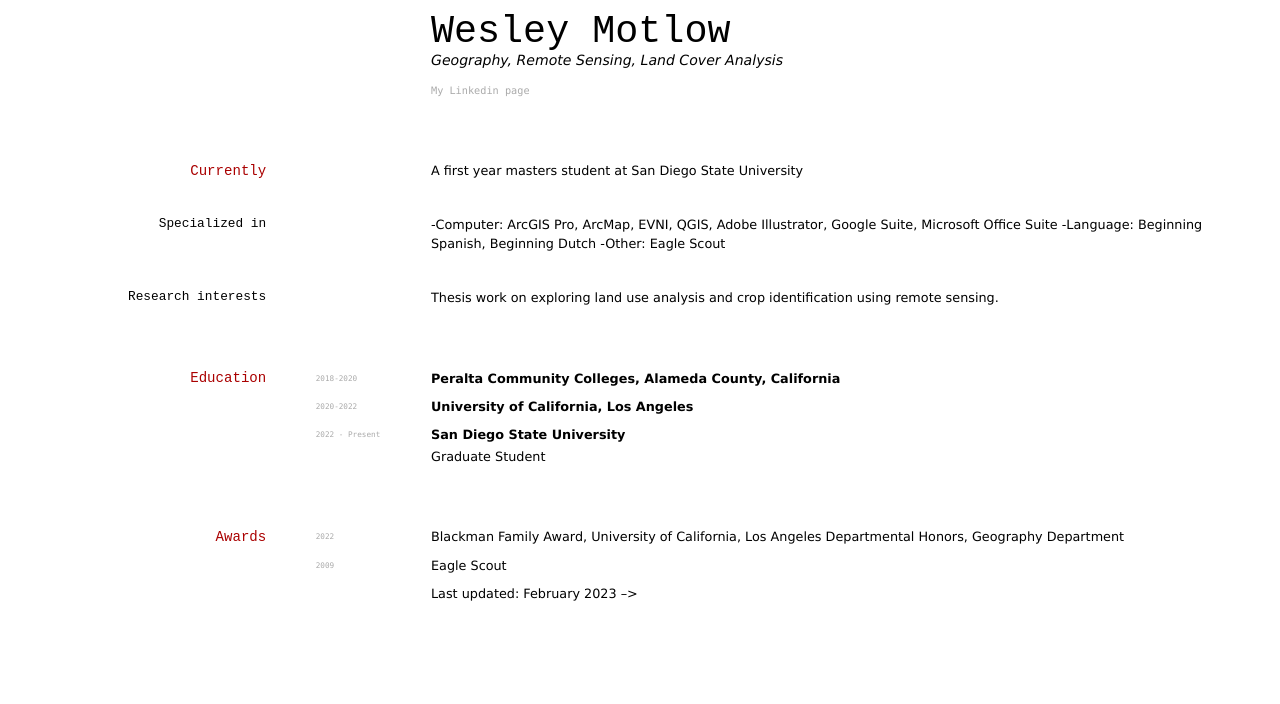
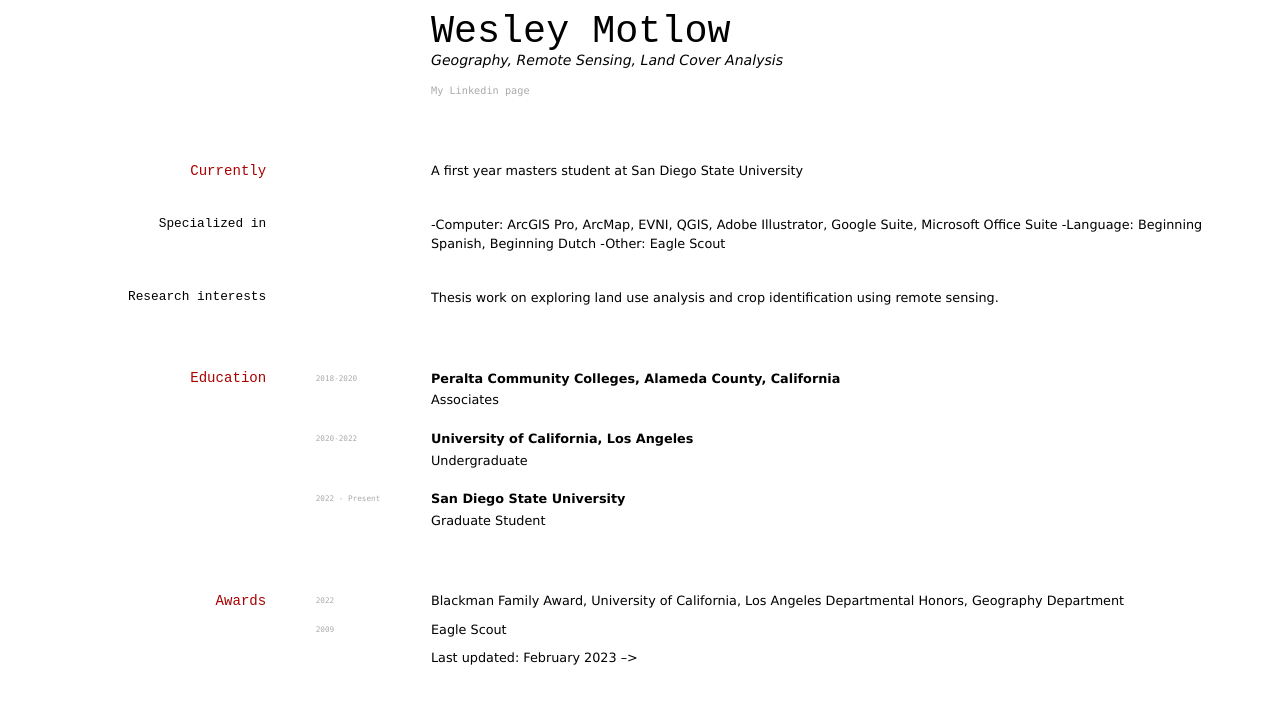
Before and after one commit to elipapa/markdown-cv, a Jekyll site: the page built from index.md, in a window 1280 px wide. Shown: the top 704 px of the page. Built offline with Jekyll 4.4.1, drawn with Linux system fonts in a browser that asks for light colours.

Commit message:
Update index.md

```diff
--- a/index.md
+++ b/index.md
@@ -31,8 +31,12 @@
 `2018-2020`
 __Peralta Community Colleges, Alameda County, California__
 
+- Associates
+
 `2020-2022`
 __University of California, Los Angeles__
+
+- Undergraduate
 
 `2022 - Present`
 __San Diego State University__
@@ -48,7 +52,6 @@
 Departmental Honors, Geography Department
 
 `2009`
-
 Eagle Scout
 
 
```
